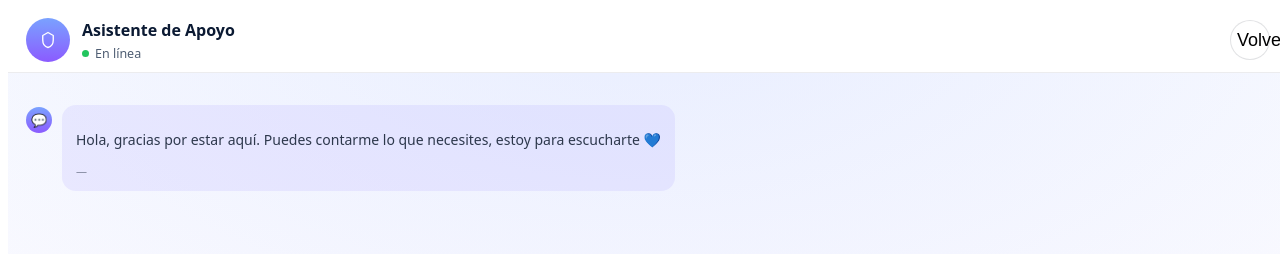
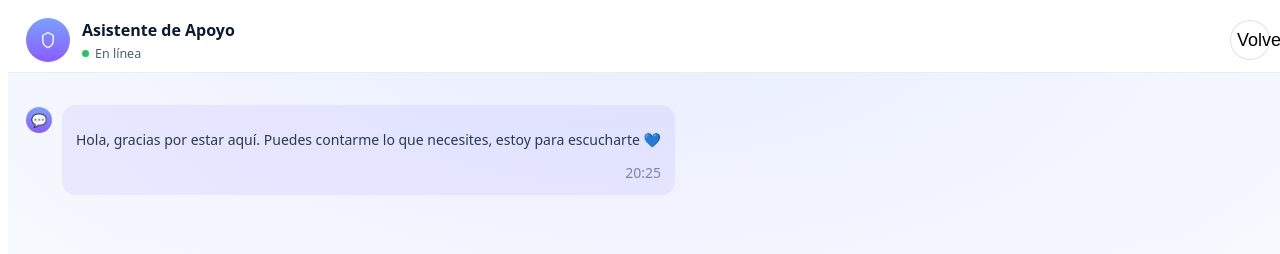
Before and after one commit to noelianikolatesla/Projecte-Nikko, a React (Vite) app in the folder nikko/frontend/: page /chat in a window 1280 px wide. Shown: the top 254 px of the page. Built offline with nearby package versions, Linux system fonts and the light colour scheme.

Commit message:
[KAN-9] - Mostrar la hora del chat

```diff
--- a/nikko/frontend/src/components/Chat.jsx
+++ b/nikko/frontend/src/components/Chat.jsx
@@ -12,6 +12,7 @@ export default function Chat({ onBack }) {
       id: crypto.randomUUID(),
       role: "bot",
       text: "Hola, gracias por estar aquí. Puedes contarme lo que necesites, estoy para escucharte 💙",
+      timestamp: Date.now(),
     }),
     []
   );
@@ -36,6 +37,7 @@ export default function Chat({ onBack }) {
       id: crypto.randomUUID(),
       role: "user",
       text,
+      timestamp: Date.now(),
     };
 
     setMessages((prev) => [...prev, userMsg]);
@@ -62,6 +64,7 @@ export default function Chat({ onBack }) {
         id: crypto.randomUUID(),
         role: "bot",
         text: data.reply,
+        timestamp: Date.now(),
       };
 
       setMessages((prev) => [...prev, botMsg]);
@@ -138,7 +141,13 @@ export default function Chat({ onBack }) {
               ) : (
                 m.text
               )}
-              <div className="msgTime">—</div>
+              <div className="msgTime">
+                {new Intl.DateTimeFormat("es-ES", {
+                  hour: "2-digit",
+                  minute: "2-digit",
+                }).format(new Date(m.timestamp))
+                }
+              </div>
             </div>
 
 
--- a/nikko/frontend/src/styles/chat.css
+++ b/nikko/frontend/src/styles/chat.css
@@ -136,9 +136,11 @@
 
 /* Hora debajo del mensaje */
 .msgTime {
-  font-size: 11px;
+  font-size: 14px;
   opacity: 0.55;
   margin-top: 6px;
+  display: block;
+  text-align: right;
 }
 
 /* Barra inferior fija */
```
